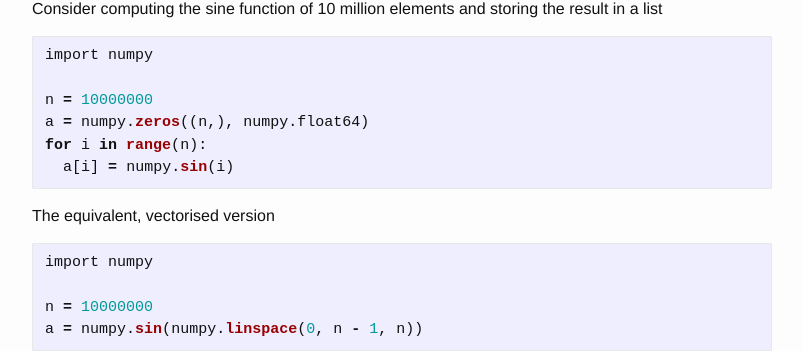
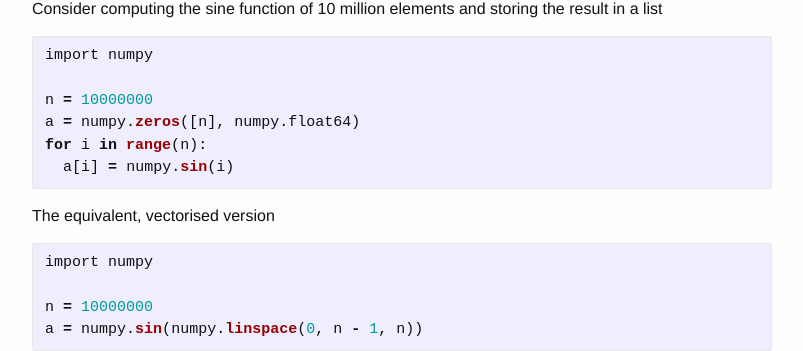
Before and after one commit to nesi/perf-training, a Jekyll site: the page built from _lessons/python-scatter/02-vectorising.md, in a window 1280 px wide and 900 px high, scrolled down 2043 px. Shown: the part 146-497 px from the top of the window, without its empty margins (238-1041 px from the left). Built offline with Jekyll 4.4.1, drawn with Linux system fonts in a browser that asks for light colours.

Commit message:
Simplified NumPy notation in first example

````diff
--- a/_lessons/python-scatter/02-vectorising.md
+++ b/_lessons/python-scatter/02-vectorising.md
@@ -57,7 +57,7 @@ Consider computing the sine function of 10 million elements and storing the resu
 import numpy
 
 n = 10000000
-a = numpy.zeros((n,), numpy.float64)
+a = numpy.zeros([n], numpy.float64)
 for i in range(n):
   a[i] = numpy.sin(i)
 ```
````
